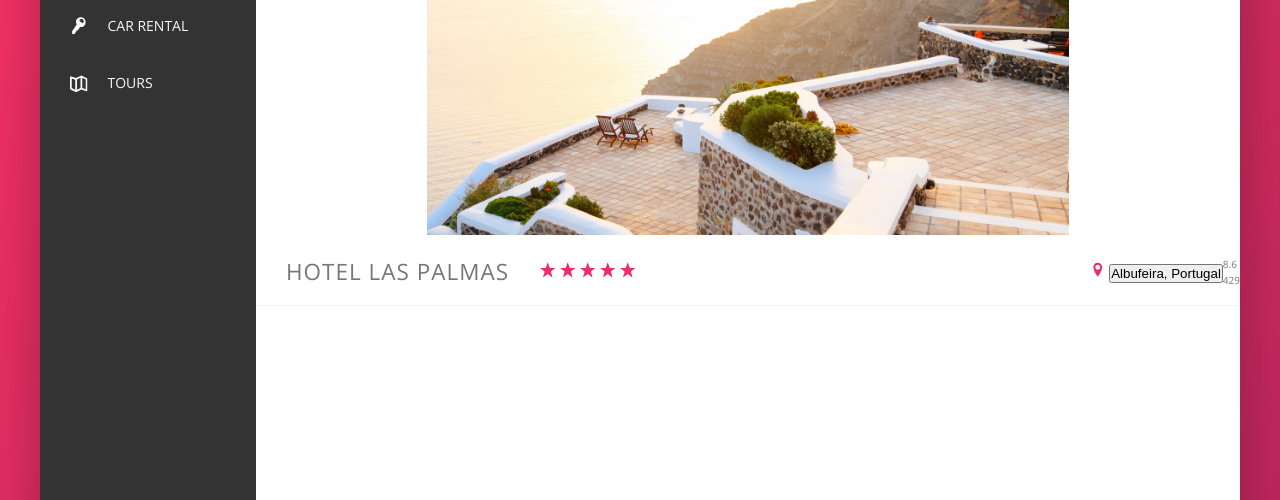
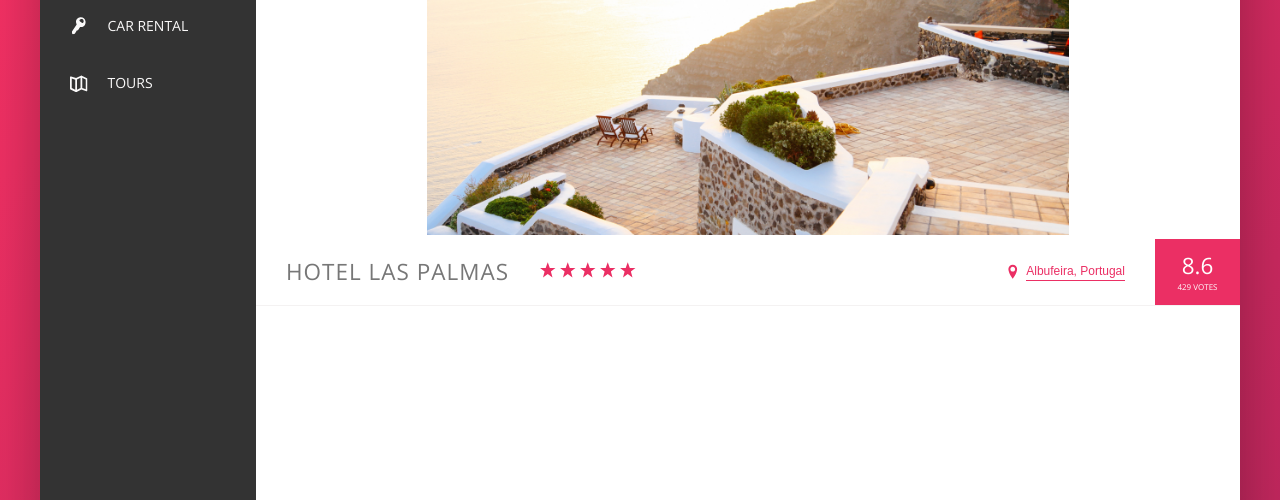
Before and after one commit to Roykssop/css-sasss, a website: page Trillo/starter/index.html in a window 1280 px wide. Shown: the part 300-800 px from the top of the page. Drawn offline with nearby package versions, Linux system fonts and the light colour scheme.

Commit message:
Hotel overview header done

```diff
--- a/Trillo/starter/index.html
+++ b/Trillo/starter/index.html
@@ -118,14 +118,14 @@
                         </div>
 
                         <div class="overview__location">
-                            <svg class="overview__icon-star">
+                            <svg class="overview__icon-location">
                                 <use xlink:href="img/sprite.svg#icon-location-pin"></use>
                             </svg>
                             <button class="btn-inline">Albufeira, Portugal</button>
                         </div>
                         <div class="overview__rating">
                             <div class="overview__rating-average">8.6</div>
-                            <div class="overview__rating-count">429</div>
+                            <div class="overview__rating-count">429 votes</div>
                         </div>
                     </div>
                 </main>
--- a/Trillo/starter/sass/_components.scss
+++ b/Trillo/starter/sass/_components.scss
@@ -218,15 +218,77 @@
         fill: var(--color-primary);
     }
 
+    &__location{
+        font-size: 1.2rem;
+        display: flex;
+        align-items: center;
+    }
+
+    &__icon-location{
+        margin-right: .5rem;
+    }
+
     &__rating{
+        background-color: var(--color-primary);
+        color: white;
+        margin-left: 3rem;
+        align-self: stretch; /* Como en .overview los items estan align-items center , con esto hacemos que rating ocupe todo el alto */
 
+        display: flex;
+        flex-direction: column;
+        align-items: center;
+        justify-content: center;
+        padding: 0 2.25rem;
     }
 
     &__rating-average{
-
+        font-size: 2.25rem;
+        font-weight: 300;
+        text-align: center;
+        margin: -3px;
     }
 
     &__rating-count{
-
+        font-size: 0.8rem;
+        text-transform: uppercase;
     }
 }
+
+.btn-inline{
+    border: none;
+    color: var(--color-primary);
+    font-size: inherit; /* Con esto al heredar el font es mas modular y reusable */
+    border-bottom: 1px solid currentColor;
+    padding-bottom: 2px;
+    display: inline-block;
+    background-color: transparent;
+    cursor: pointer;
+    transition: all .2s;
+
+    &:hover{
+        color: var(--color-grey-dark-2);
+    }
+
+    &:focus{
+        outline: none;
+        animation: pulsate 1s infinite; /* Anmiacion infinita en el focus del boton */
+    }
+
+}
+
+@keyframes pulsate{
+    0%{
+        transform: scale(1);
+        box-shadow: none;
+    }
+
+    50%{
+        transform: scale(1.2);
+        box-shadow: 0 1rem 4rem rgba(0,0,0,0.25);
+    }
+
+    100%{
+        transform: scale(1);
+        box-shadow: none;
+    }
+}
```
Also changed, not shown: Trillo/starter/css/style.css.
